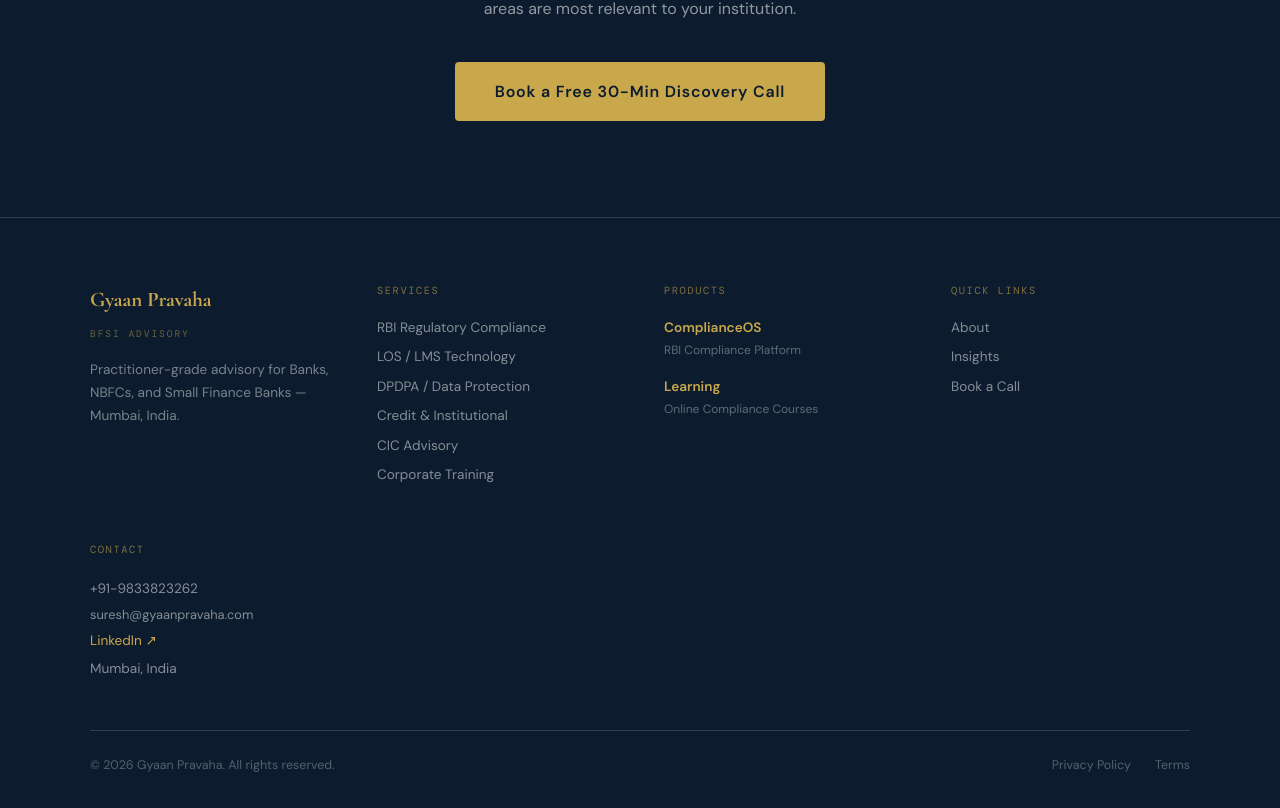
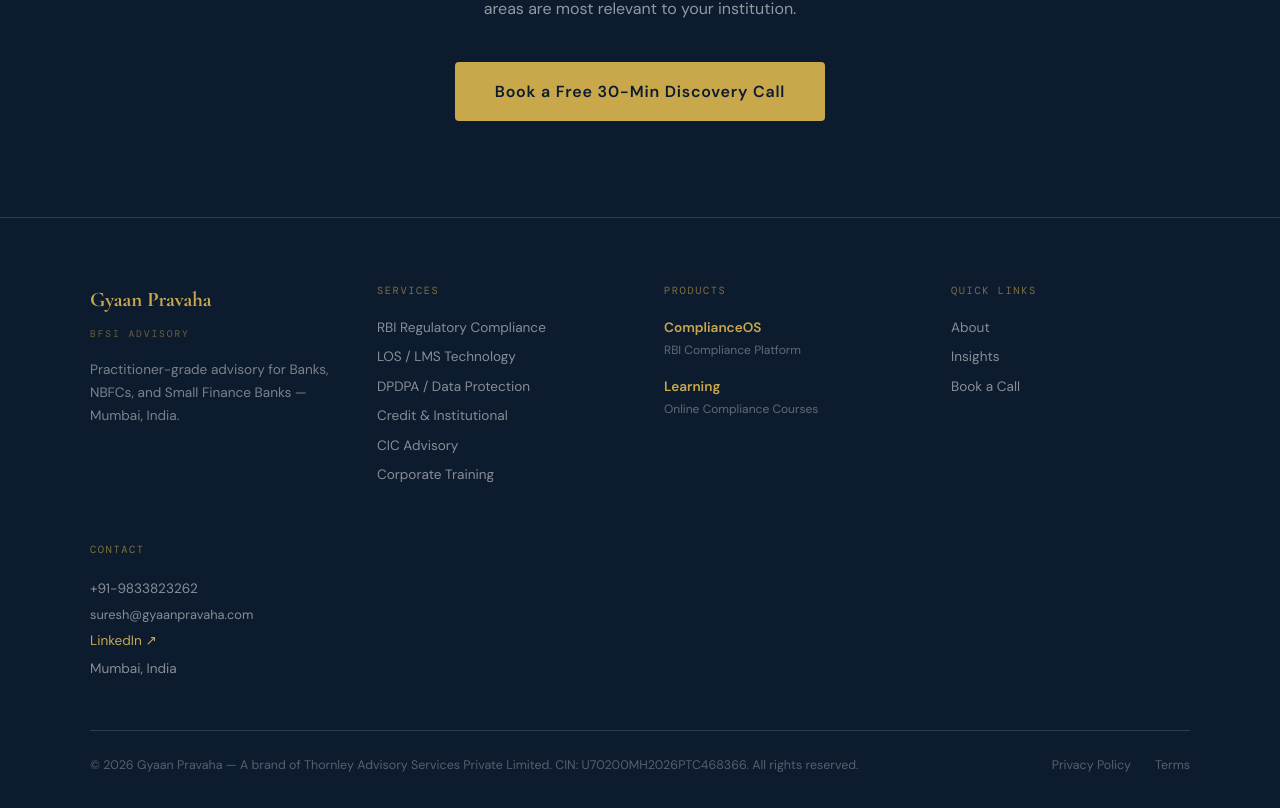
Before and after one commit to chelikanisuresh/gyaanpravaha-marketing, a Next.js app: page / in a window 1280 px wide. Shown: the part 4099-4907 px from the top of the page. Built offline with nearby package versions, Linux system fonts and the light colour scheme; no server answers; the database is empty.

Commit message:
Add Thornley Advisory legal name and CIN to footer and about page

```diff
--- a/src/app/about/page.tsx
+++ b/src/app/about/page.tsx
@@ -36,7 +36,8 @@
             <h1 style={{ fontFamily: 'Georgia, serif', fontSize: 'clamp(2rem, 4vw, 3rem)', color: '#fff', marginBottom: '0.5rem', lineHeight: 1.1 }}>Chelikani Veera<br />Venkata Suresh Babu</h1>
             <p style={{ fontSize: '0.75rem', color: 'rgba(201,168,76,0.7)', letterSpacing: '0.15em', textTransform: 'uppercase' as const, marginBottom: '1.5rem' }}>Independent Consultant · Senior BFSI Advisor · Mumbai</p>
             <p style={{ color: 'rgba(255,255,255,0.65)', lineHeight: 1.8, fontSize: '0.97rem', marginBottom: '1.5rem' }}>Senior financial sector practitioner with over 25 years of hands-on leadership across India's top banking and non-banking financial institutions — at the intersection of lending technology, RBI regulatory compliance, and digital data protection.</p>
-            <p style={{ color: 'rgba(255,255,255,0.65)', lineHeight: 1.8, fontSize: '0.97rem', marginBottom: '2rem' }}>Deep cross-institutional knowledge from Piramal Finance, Axis Bank, HDFC Bank, Reliance Capital, and SREI BNP Paribas.</p>
+            <p style={{ color: 'rgba(255,255,255,0.65)', lineHeight: 1.8, fontSize: '0.97rem', marginBottom: '1.5rem' }}>Deep cross-institutional knowledge from Piramal Finance, Axis Bank, HDFC Bank, Reliance Capital, and SREI BNP Paribas.</p>
+            <p style={{ color: 'rgba(255,255,255,0.4)', lineHeight: 1.8, fontSize: '0.82rem', marginBottom: '2rem' }}>Founder & Director, Thornley Advisory Services Private Limited (CIN: U70200MH2026PTC468366) · Hiranandani Estate, Thane, Maharashtra</p>
             <div style={{ display: 'flex', gap: '1rem', flexWrap: 'wrap' as const }}>
               <Link href="/contact" className="btn-primary">Book a Discovery Call</Link>
               <a href="https://linkedin.com/in/sureshchelikani" target="_blank" rel="noreferrer" className="btn-outline">LinkedIn Profile ↗</a>
--- a/src/components/Footer.tsx
+++ b/src/components/Footer.tsx
@@ -74,7 +74,7 @@
         </div>
 
         <div style={{ borderTop: '1px solid var(--border-dark)', paddingTop: '1.5rem', display: 'flex', justifyContent: 'space-between', alignItems: 'center', flexWrap: 'wrap', gap: '1rem' }}>
-          <p style={{ fontSize: '0.78rem', color: 'rgba(255,255,255,0.3)' }}>© {new Date().getFullYear()} Gyaan Pravaha. All rights reserved.</p>
+          <p style={{ fontSize: '0.78rem', color: 'rgba(255,255,255,0.3)' }}>© {new Date().getFullYear()} Gyaan Pravaha — A brand of Thornley Advisory Services Private Limited. CIN: U70200MH2026PTC468366. All rights reserved.</p>
           <div style={{ display: 'flex', gap: '1.5rem' }}>
             {['/privacy', '/terms'].map(href => (
               <Link key={href} href={href} style={{ fontSize: '0.78rem', color: 'rgba(255,255,255,0.3)', textDecoration: 'none' }}>
```
